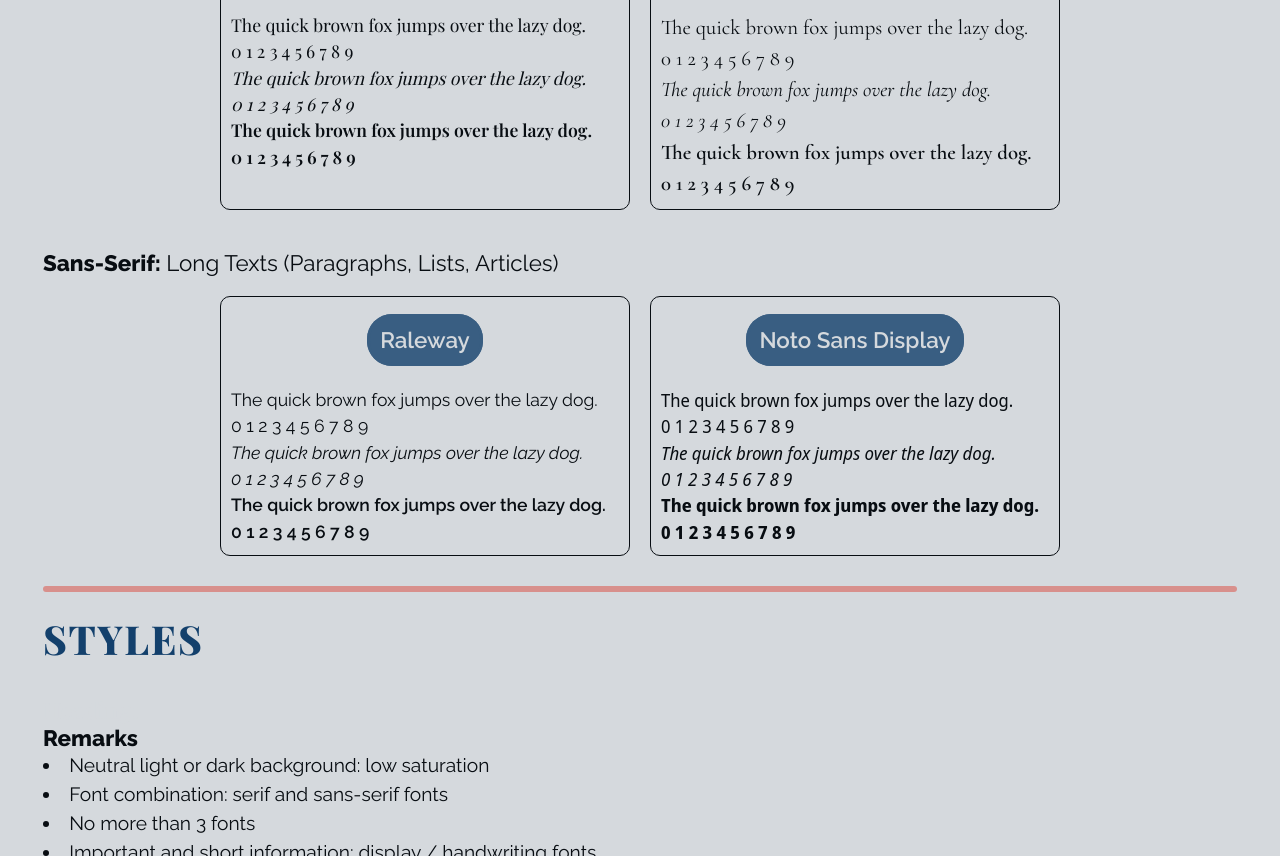
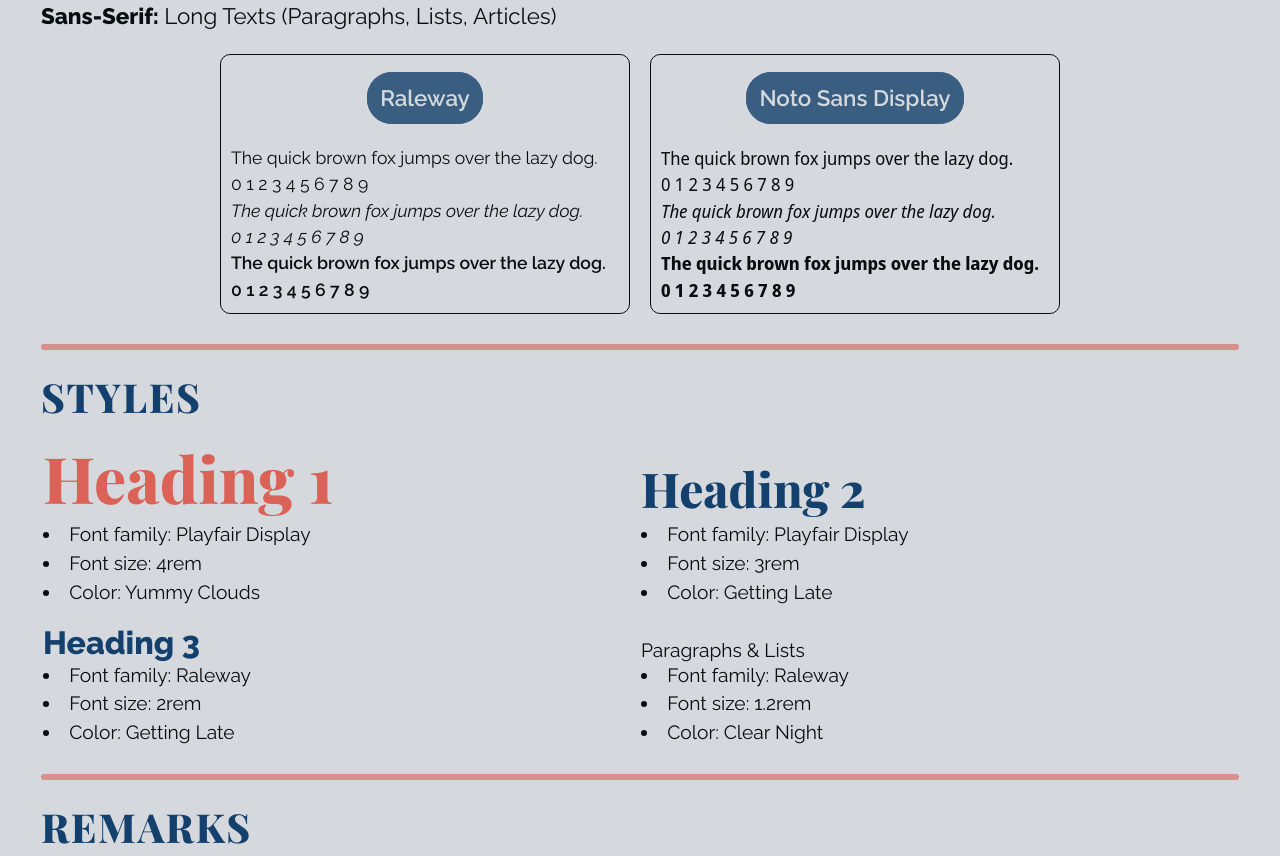
Before and after one commit to elifaltundag/website-design-system, a plain HTML site: page index.html in a window 1280 px wide. Shown: the part 1944-2800 px from the top of the page. Drawn offline with nearby package versions, Linux system fonts and the light colour scheme; a web font is replaced by a local one.

Commit message:
add remarks and footer

```diff
--- a/index.html
+++ b/index.html
@@ -27,7 +27,7 @@
                 <li><a href="#color-palettes">Color Palettes</a></li>
                 <li><a href="#fonts">Fonts</a></li>
                 <li><a href="#styles">Styles</a></li>
-
+                <li><a href="#remarks">Remarks</a></li>
             </ul>
         </nav>
         <h1>website design system</h1>
@@ -51,7 +51,7 @@
 
 
                 <!-- GRAYSCALE PALETTE -->
-                <div class="container">
+                <div class="container-rows">
                     <h3 class="color-palette-name">grayscale</h3>
                     <div class="two-color-boxes">
                         <div class="color-box" id="grayscale-1">
@@ -76,7 +76,7 @@
                 </div>
 
                 <!-- NIGHTFALF PALETTE -->
-                <div class="container">
+                <div class="container-rows">
                     <h3 class="color-palette-name">nightfall</h3>
 
                         <div class="two-color-boxes">
@@ -103,7 +103,7 @@
                 </div>
 
                 <!-- BONFIRE PALETTE -->
-                <div class="container">
+                <div class="container-rows">
                     <h3 class="color-palette-name">bonfire</h3>
 
                         <div class="two-color-boxes">
@@ -130,7 +130,7 @@
                 </div>
 
                 <!-- AQUARIUM PALETTE -->
-                <div class="container">
+                <div class="container-rows">
                     <h3 class="color-palette-name">aqua</h3>
 
                         <div class="two-color-boxes">
@@ -166,7 +166,7 @@
 
                     <!-- SERIF FONTS -->
                     <h3 class="font-type">serif: <span class="lighter-text">short texts (titles, headings, names)</span></h3>
-                    <div class="container">
+                    <div class="container-rows">
 
                         <!-- PLAYFAIR DISPLAY -->
                         <div class="font-box">
@@ -187,7 +187,7 @@
 
                     <!-- SANS-SERIF FONTS -->
                     <h3 class="font-type">sans-serif: <span class="lighter-text">Long texts (paragraphs, lists, articles)</span></h3>
-                    <div class="container">
+                    <div class="container-rows">
 
                         <!-- RALEWAY -->
                         <div class="font-box">
@@ -211,31 +211,70 @@
             <section role="region" aria-label="styles">
                 <h2 id="styles">styles</h2>
 
+                <div class="container-columns">
+                    <!-- HEADINGS -->
+                    <div class="styles">
+                        <!-- H1 -->
+                        <div class="style-box">
+                            <h3 id="heading1">Heading 1</h3>
+                            <ul class="style-properties">
+                                <li>Font family: Playfair Display</li>
+                                <li>Font size: 4rem</li>
+                                <li>Color: Yummy Clouds</li>
+                            </ul>
+                        </div>
 
-                <!-- HEADINGS -->
-                <div>
-                    <h3><span id="heading-1">Heading1</span></h3>
+                        <!-- H2 -->
+                        <div class="style-box">
+                            <h3 id="heading2">Heading 2</h3>
+                            <ul class="style-properties">
+                                <li>Font family: Playfair Display</li>
+                                <li>Font size: 3rem</li>
+                                <li>Color: Getting Late</li>
+                            </ul>
+                        </div>
+
+                        <!-- H3 -->
+                        <div class="style-box">
+                            <h3 id="heading3">Heading 3</h3>
+                            <ul class="style-properties">
+                                <li>Font family: Raleway</li>
+                                <li>Font size: 2rem</li>
+                                <li>Color: Getting Late</li>
+                            </ul>
+                        </div>
+                        <!-- P -->
+                        <div class="style-box">
+                            <h3 id="paragraph">Paragraphs & lists</h3>
+                            <ul class="style-properties">
+                                <li>Font family: Raleway</li>
+                                <li>Font size: 1.2rem</li>
+                                <li>Color: Clear Night</li>
+                            </ul>
+                        </div>
                     </div>
 
                     <!-- REMARKS -->
-                <h3>Remarks</h3>
-                <div class="remarks">
+                    <div id="remarks">
+                        <h2>Remarks</h2>
                         <ul>
-                        <li>Neutral light or dark background: low saturation</li>
+                            <li>Headings: outline of the page, H1 only once</li>
+                            <li>Neutral background: low saturation</li>
                             <li>Font combination: serif and sans-serif fonts</li>
                             <li>No more than 3 fonts</li>
                             <li>Important and short information: display / handwriting fonts</li>
                             <li>Catching attention: increased font weight, accent color</li>
+                            <li>Different states of buttons</li>
                         </ul>
                     </div>
-
+                </div>
 
             </section>
         </div>
     </main>
 
     <footer>
-
+        <p>Design & Development by Elif Altundag</p>
     </footer>
 
     </div>
--- a/style.css
+++ b/style.css
@@ -19,7 +19,7 @@
     --ff-sans-serif: "Raleway", 'Lucida Sans', 'Lucida Sans Regular', 'Lucida Grande', 'Lucida Sans Unicode', Geneva, Verdana, sans-serif;
     --ff-num: "Merriweather", 'Lucida Sans', 'Lucida Sans Regular', 'Lucida Grande', 'Lucida Sans Unicode', Geneva, Verdana, sans-serif;
     /* REFERENCE BORDER */
-    --ref-border: 3px solid rgba(199, 0, 0, 0);
+    --ref-border: 1px solid rgba(199, 0, 0, 0);
 
     /* COLORS */
     --clr-dark:   hsl(210, 40%, 5%);
@@ -66,7 +66,7 @@ h1 {
 }
 
 h2 {
-    margin-bottom: 30px;
+    margin-bottom: 10px;
 
     font-family: var(--ff-serif);
     font-weight: 800;
@@ -78,6 +78,7 @@ h2 {
 }
 
 h3 {
+    margin-top: 10px;
     font-size: 1.4rem;
     text-transform: capitalize;
 }
@@ -113,8 +114,7 @@ li a {
 }
 
 li a:hover {
-    font-weight: 800;
-    color: var(--clr-light);
+    font-weight: 900;
     background-color: var(--clr-accent);
     opacity: 1;
 }
@@ -143,6 +143,15 @@ h2::before{
     opacity: 0.6;
 }
 
+footer {
+    padding: 30px 0;
+
+    color:hsl(0, 0%, 100%);
+    background-image: linear-gradient(155deg, var(--clr-accent) 10%, var(--clr-base) 90%);;
+    text-align: center;
+
+}
+
 
 
 /* 4. POSITIONING - GENERAL */
@@ -158,14 +167,18 @@ h2::before{
     border: var(--ref-border);
 }
 
-.container {
+.container-rows {
     display: flex;
     flex-direction: row;
     flex-wrap: wrap;
     justify-content: center;
 }
 
-
+.container-columns {
+    display: flex;
+    flex-direction: column;
+    flex-wrap: wrap;
+}
 
 /* 5. SPECIFIC TEXT & BACKGROUND STYLING */
 .uppercase {
@@ -186,7 +199,7 @@ h2::before{
 }
 
 .font-type {
-    margin: 30px 0 10px;
+    margin: 15px 0;
 }
 
 #banner {
@@ -206,10 +219,10 @@ h2::before{
 }
 
 .color-box {
-    width: 200px;
-    height: 200px;
+    width: 180px;
+    height: 150px;
     border-radius: 6px;
-    margin: 0 10px 30px;
+    margin: 0 5px 30px;
 
     display: flex;
     flex-direction: column;
@@ -281,7 +294,12 @@ h2::before{
 }
 
 .font-box a:hover {
+    font-weight: 900;
+    color: hsl(0, 0%, 100%);
+    background-color: var(--clr-accent);
+    border: 3px solid var(--clr-accent);
     opacity: 1;
+
 }
 
 .font-name {
@@ -298,12 +316,71 @@ h2::before{
 
 
 /* 8. TEXT STYLES*/
-[aria-label="styles"] li {
+.styles {
+    display: flex;
+    flex-direction: row;
+    flex-wrap: wrap;
+    align-content: flex-end;
+    justify-content: space-between;
+
+    border: var(--ref-border);
+}
+
+.style-box {
+    width: 50%;
+    margin-bottom: 5px;
+
+    display: flex;
+    flex-direction: column;
+    justify-content: flex-end;
+
+    border: var(--ref-border);
+
+}
+.style-properties li {
     list-style: inside;
 }
 
-#heading-1 {
+#remarks ul {
+    margin-bottom: 30px;
+}
+
+#remarks li {
+    list-style: none;
+}
+
+#remarks li::before {
+    content: "\2022";
+    margin-right: 10px;
+    color: var(--clr-accent);
+}
+
+
+#heading1 {
     font-family: var(--ff-serif);
+    font-size: 4rem;
+    color: var(--clr-accent);
+    padding-top: 0;
+    margin-top: 0;
+}
+
+#heading2 {
+    font-family: var(--ff-serif);
+    font-size: 3rem;
+    color: var(--clr-base);
+}
+
+#heading3 {
+    font-family: var(--ff-sans-serif);
+    font-size: 2rem;
+    color: var(--clr-base);
+}
+
+#paragraph {
+    font-family: var(--ff-sans-serif);
+    font-size: 1.2rem;
+    color: var(--clr-dark);
+    font-weight: 400;
 }
 
 /* 9. COLOR CODES */
```
Lines whose indentation alone changed are shown as unchanged.
